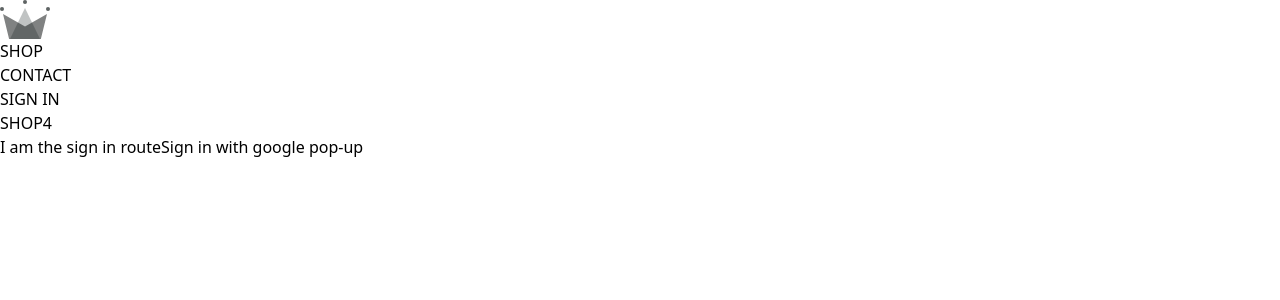
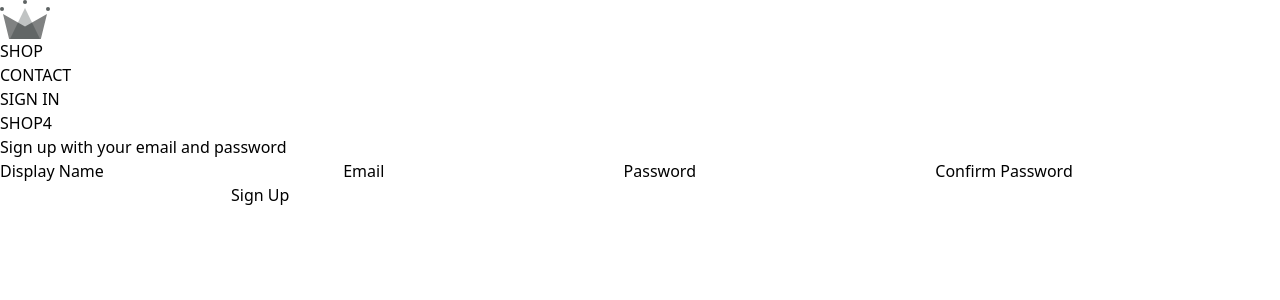
Before and after one commit to RafaelM011/Ecommerce_FrontEnd, a React (Vite) app: page /signIn in a window 1280 px wide. Shown: the top 300 px of the page. Built offline with nearby package versions, Linux system fonts and the light colour scheme.

Commit message:
<FEAT> creating sign up form component

```diff
--- /dev/null
+++ b/src/components/sign_up_form/sign_up_form.component.tsx
@@ -0,0 +1,25 @@
+export const SignUpForm: React.FC = (): JSX.Element => {
+  const handleSubmit = (): void => {
+  }
+
+  return (
+    <div>
+        <h1> Sign up with your email and password </h1>
+        <form onSubmit={handleSubmit}>
+            <label> Display Name </label>
+            <input type='text' required/>
+                {/*  */}
+            <label> Email </label>
+            <input type='email' required/>
+                {/*  */}
+            <label> Password </label>
+            <input type='password' required/>
+                {/*  */}
+            <label> Confirm Password </label>
+            <input type='password' required/>
+                {/*  */}
+            <button type="submit"> Sign Up </button>
+        </form>
+    </div>
+  )
+}
--- a/src/routes/signInPage/sign-in.route.tsx
+++ b/src/routes/signInPage/sign-in.route.tsx
@@ -1,18 +1,17 @@
-import { type UserAuth } from '../../app.types'
-import { signInWithGooglePopUp, createUserDocumentFromAuth } from '../../utils/firebase/firebase.utils'
+// import { type UserAuth } from '../../app.types'
+import { SignUpForm } from '../../components/sign_up_form/sign_up_form.component'
+// import { signInWithGooglePopUp, createUserDocumentFromAuth } from '../../utils/firebase/firebase.utils'
 
 export const SingIn: React.FC = (): JSX.Element => {
-  const logGoogleUser = async (): Promise<void> => {
-    const { user } = await signInWithGooglePopUp()
-    const userDocRef = await createUserDocumentFromAuth(user as UserAuth)
-    console.log(userDocRef)
-  }
+  // const logGoogleUser = async (): Promise<void> => {
+  //   const { user } = await signInWithGooglePopUp()
+  //   const userDocRef = await createUserDocumentFromAuth(user as UserAuth)
+  //   console.log(userDocRef)
+  // }
 
   return (
     <div>
-        I am the sign in route
-        {/* eslint-disable-next-line @typescript-eslint/no-misused-promises */}
-        <button onClick={logGoogleUser}> Sign in with google pop-up </button>
+      <SignUpForm/>
     </div>
   )
 }
```
